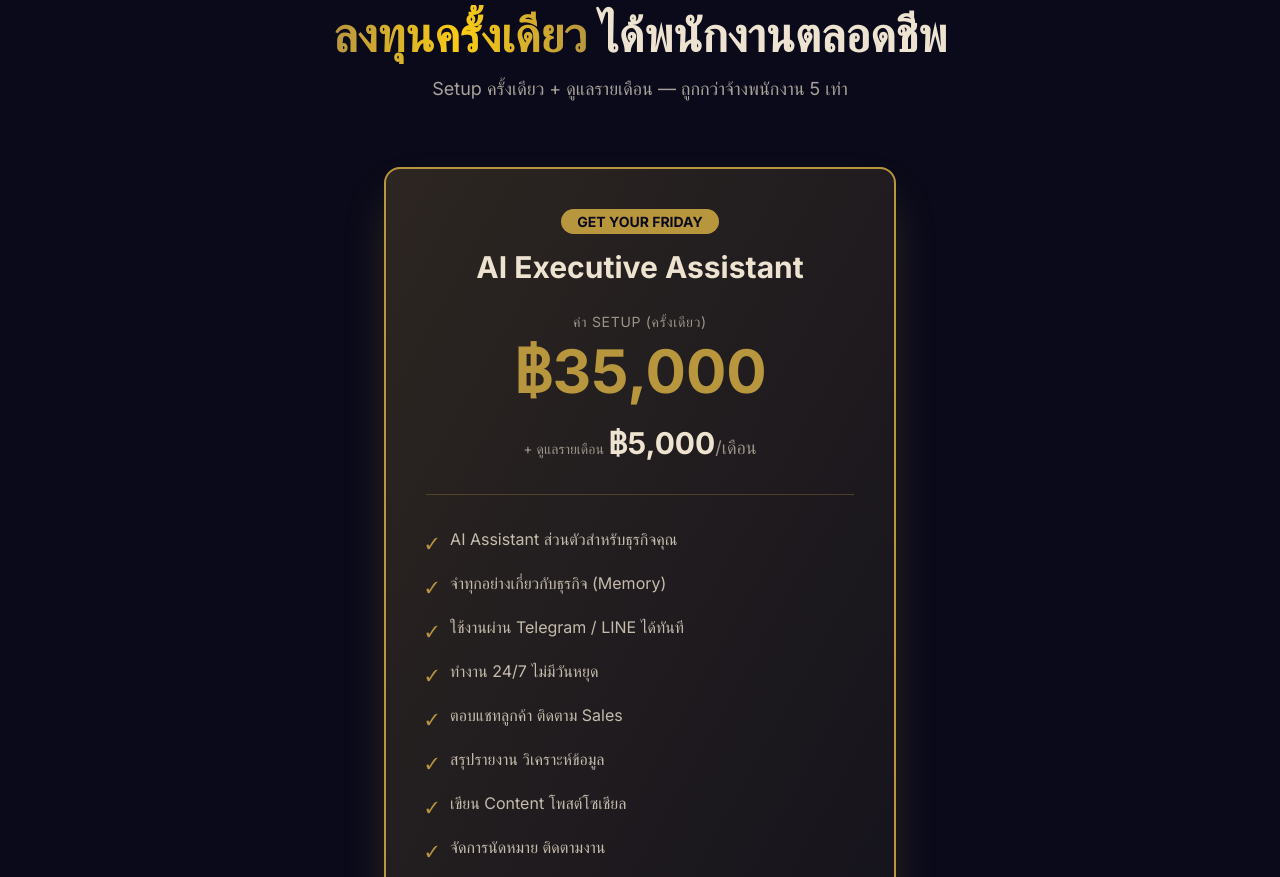
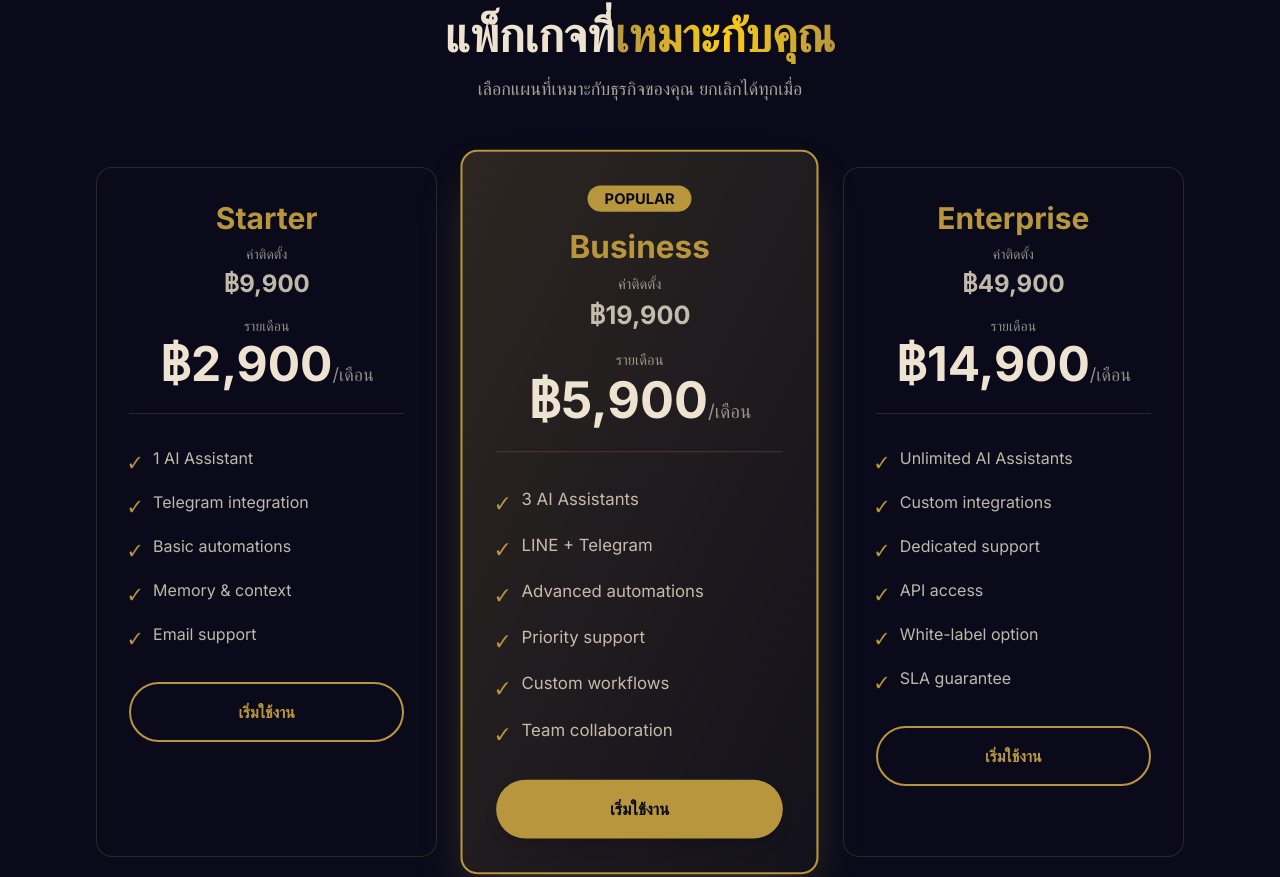
Before and after one commit to jetlauncher/getyourfriday, a Next.js app: page / in a window 1280 px wide. Shown: the part 4547-5424 px from the top of the page. Built offline with nearby package versions, Linux system fonts and the light colour scheme.

Commit message:
Fix onboard page build error - remove useSearchParams

```diff
--- a/app/onboard/page.tsx
+++ b/app/onboard/page.tsx
@@ -1,7 +1,7 @@
 'use client'
 
-import { useState } from 'react'
-import { useRouter, useSearchParams } from 'next/navigation'
+import { useState, Suspense } from 'react'
+import { useRouter } from 'next/navigation'
 import Link from 'next/link'
 
 interface FormData {
@@ -45,10 +45,9 @@ const channelOptions = [
   { id: 'line', label: 'LINE' },
 ]
 
-export default function OnboardPage() {
+function OnboardForm() {
   const router = useRouter()
-  const searchParams = useSearchParams()
-  const plan = searchParams.get('plan') || 'starter'
+  const plan = 'starter'
 
   const [step, setStep] = useState(1)
   const [loading, setLoading] = useState(false)
@@ -464,3 +463,15 @@ export default function OnboardPage() {
     </div>
   )
 }
+
+export default function OnboardPage() {
+  return (
+    <Suspense fallback={
+      <div className="min-h-screen bg-[#0A0A1A] flex items-center justify-center">
+        <div className="text-[#B8963E] text-xl">กำลังโหลด...</div>
+      </div>
+    }>
+      <OnboardForm />
+    </Suspense>
+  )
+}
--- a/components/Pricing.tsx
+++ b/components/Pricing.tsx
@@ -1,61 +1,109 @@
 'use client'
 
+import Link from 'next/link'
+
 export default function Pricing() {
+  const plans = [
+    {
+      name: 'Starter',
+      setupFee: '9,900',
+      price: '2,900',
+      period: '/เดือน',
+      features: [
+        '1 AI Assistant',
+        'Telegram integration',
+        'Basic automations',
+        'Memory & context',
+        'Email support',
+      ],
+      highlight: false,
+      planId: 'starter',
+    },
+    {
+      name: 'Business',
+      setupFee: '19,900',
+      price: '5,900',
+      period: '/เดือน',
+      features: [
+        '3 AI Assistants',
+        'LINE + Telegram',
+        'Advanced automations',
+        'Priority support',
+        'Custom workflows',
+        'Team collaboration',
+      ],
+      highlight: true,
+      planId: 'business',
+    },
+    {
+      name: 'Enterprise',
+      setupFee: '49,900',
+      price: '14,900',
+      period: '/เดือน',
+      features: [
+        'Unlimited AI Assistants',
+        'Custom integrations',
+        'Dedicated support',
+        'API access',
+        'White-label option',
+        'SLA guarantee',
+      ],
+      highlight: false,
+      planId: 'enterprise',
+    },
+  ]
+
   return (
-    <section id="pricing" className="section-padding bg-navy/50">
+    <section className="section-padding bg-navy/50">
       <div className="container-custom">
         <h2 className="text-3xl md:text-5xl font-bold text-center mb-4">
-          <span className="gradient-text">ลงทุนครั้งเดียว</span> ได้พนักงานตลอดชีพ
+          แพ็กเกจที่<span className="gradient-text">เหมาะกับคุณ</span>
         </h2>
         <p className="text-center text-cream/70 mb-12 md:mb-16 text-base md:text-lg">
-          Setup ครั้งเดียว + ดูแลรายเดือน — ถูกกว่าจ้างพนักงาน 5 เท่า
+          เลือกแผนที่เหมาะกับธุรกิจของคุณ ยกเลิกได้ทุกเมื่อ
         </p>
 
-        {/* Single Plan */}
-        <div className="max-w-lg mx-auto mb-12 md:mb-16">
-          <div className="bg-gradient-to-br from-gold/20 to-gold/5 border-2 border-gold rounded-2xl p-8 md:p-10 shadow-2xl shadow-gold/30">
-            <div className="text-center mb-2">
+        <div className="grid grid-cols-1 md:grid-cols-3 gap-6 md:gap-8 mb-12 md:mb-16">
+          {plans.map((plan, index) => (
+            <div
+              key={index}
+              className={`rounded-2xl p-6 md:p-8 transition-all duration-300 ${
+                plan.highlight
+                  ? 'bg-gradient-to-br from-gold/20 to-gold/5 border-2 border-gold transform md:scale-105 shadow-2xl shadow-gold/30'
+                  : 'bg-navy border border-gold/20 hover:border-gold/50'
+              }`}
+            >
+              {plan.highlight && (
+                <div className="text-center mb-4">
                   <span className="bg-gold text-navy px-4 py-1 rounded-full text-sm font-bold">
-                GET YOUR FRIDAY
+                    POPULAR
                   </span>
                 </div>
+              )}
 
-            <h3 className="text-2xl md:text-3xl font-bold mb-6 text-center text-cream mt-4">
-              AI Executive Assistant
+              <h3 className="text-2xl md:text-3xl font-bold mb-2 text-center text-gold">
+                {plan.name}
               </h3>
 
-            {/* Setup Fee */}
-            <div className="text-center mb-2">
-              <span className="text-cream/60 text-sm uppercase tracking-wider">ค่า Setup (ครั้งเดียว)</span>
+              <div className="text-center mb-4">
+                <div className="text-sm text-cream/60 mb-1">ค่าติดตั้ง</div>
+                <div className="text-2xl font-bold text-cream/80">
+                  ฿{plan.setupFee}
                 </div>
-            <div className="text-center mb-6">
-              <span className="text-5xl md:text-6xl font-bold text-gold">
-                ฿35,000
-              </span>
               </div>
 
-            {/* Monthly */}
-            <div className="text-center mb-8 pb-8 border-b border-gold/30">
-              <span className="text-cream/60 text-sm">+ ดูแลรายเดือน </span>
-              <span className="text-2xl md:text-3xl font-bold text-cream">
-                ฿5,000
+              <div className="text-center mb-6 md:mb-8 pb-6 border-b border-gold/20">
+                <div className="text-sm text-cream/60 mb-1">รายเดือน</div>
+                <div>
+                  <span className="text-4xl md:text-5xl font-bold text-cream">
+                    ฿{plan.price}
                   </span>
-              <span className="text-cream/60 text-lg">/เดือน</span>
+                  <span className="text-cream/60 text-lg">{plan.period}</span>
+                </div>
               </div>
 
               <ul className="space-y-4 mb-8">
-              {[
-                'AI Assistant ส่วนตัวสำหรับธุรกิจคุณ',
-                'จำทุกอย่างเกี่ยวกับธุรกิจ (Memory)',
-                'ใช้งานผ่าน Telegram / LINE ได้ทันที',
-                'ทำงาน 24/7 ไม่มีวันหยุด',
-                'ตอบแชทลูกค้า ติดตาม Sales',
-                'สรุปรายงาน วิเคราะห์ข้อมูล',
-                'เขียน Content โพสต์โซเชียล',
-                'จัดการนัดหมาย ติดตามงาน',
-                'Setup เสร็จภายใน 24 ชั่วโมง',
-                'ซัพพอร์ตตลอด ยกเลิกได้ทุกเมื่อ',
-              ].map((feature, i) => (
+                {plan.features.map((feature, i) => (
                   <li key={i} className="flex items-start text-sm md:text-base">
                     <span className="text-gold mr-3 mt-1 flex-shrink-0">✓</span>
                     <span className="text-cream/80">{feature}</span>
@@ -63,13 +111,18 @@ export default function Pricing() {
                 ))}
               </ul>
 
-            <a
-              href="/onboard"
-              className="block w-full py-4 rounded-full font-semibold text-center transition-all duration-300 bg-gold text-navy hover:bg-gold/90 shadow-lg text-lg"
+              <Link
+                href={`/onboard?plan=${plan.planId}`}
+                className={`block w-full py-3 md:py-4 rounded-full font-semibold transition-all duration-300 text-center ${
+                  plan.highlight
+                    ? 'bg-gold text-navy hover:bg-gold/90 shadow-lg'
+                    : 'bg-navy border-2 border-gold text-gold hover:bg-gold hover:text-navy'
+                }`}
               >
-              เริ่มต้นใช้งาน Friday →
-            </a>
+                เริ่มใช้งาน
+              </Link>
             </div>
+          ))}
         </div>
 
         {/* Comparison */}
@@ -94,16 +147,9 @@ export default function Pricing() {
               <span>💔 ความเสี่ยงลาออก</span>
               <span className="text-red-400 font-semibold">สูง</span>
             </div>
-            <div className="flex justify-between items-center pb-3 border-b border-gold/20">
-              <span>📚 Training พนักงานใหม่</span>
-              <span className="text-red-400 font-semibold">1-3 เดือน</span>
-            </div>
             <div className="flex justify-between items-center pt-3">
-              <span className="font-bold text-gold">⚡ Friday AI Assistant</span>
-              <span className="text-gold font-bold text-xl">฿5,000/เดือน</span>
-            </div>
-            <div className="text-center pt-4 text-cream/50 text-sm">
-              * Setup ฿35,000 ครั้งเดียว — เทียบเท่า training พนักงานใหม่ 2 สัปดาห์
+              <span className="font-bold text-gold">⚡ Friday AI Assistant (Starter)</span>
+              <span className="text-gold font-bold text-xl">฿2,900/เดือน</span>
             </div>
           </div>
         </div>
```
Also changed, not shown: scripts/example-customer.json (added, +14 -0 lines), scripts/README.md (added). Lines whose indentation alone changed are shown as unchanged.
